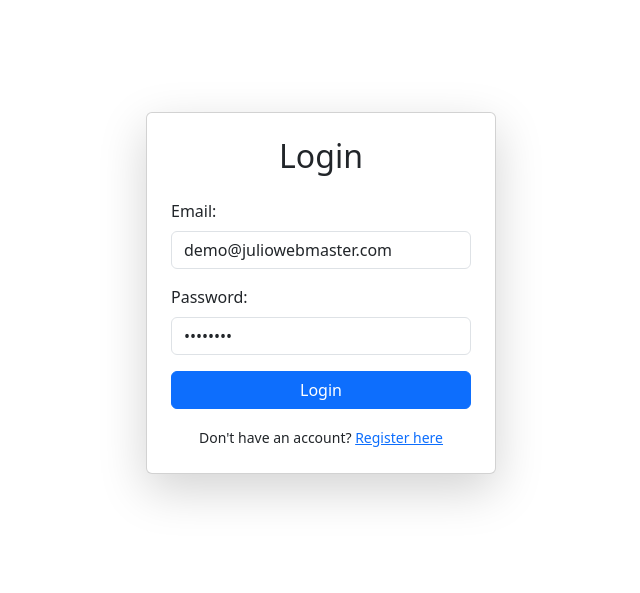
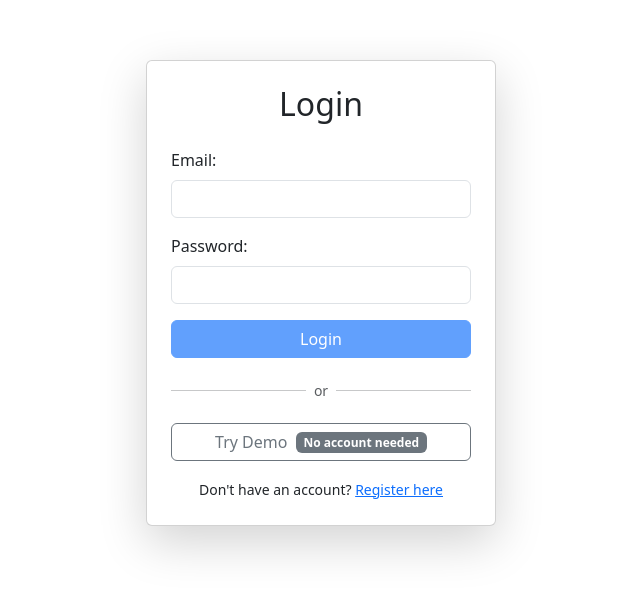
Before and after one commit to sourcecodeguy1/crm-portfolio, an Angular app in the folder client/: page /login in a window 1280 px wide. Shown: the part 107-700 px from the top of the page, without its empty margins (319-959 px from the left). Built offline with nearby package versions, Linux system fonts and the light colour scheme; no server answers.

Commit message:
feat: add demo login button with no-account-needed badge

```diff
--- a/client/src/app/components/login/login.component.html
+++ b/client/src/app/components/login/login.component.html
@@ -16,6 +16,17 @@
       <button type="submit" class="btn btn-primary w-100" [disabled]="loginForm.invalid">Login</button>
     </form>
 
+    <div class="d-flex align-items-center my-3">
+      <hr class="flex-grow-1">
+      <span class="mx-2 text-muted small">or</span>
+      <hr class="flex-grow-1">
+    </div>
+
+    <button type="button" class="btn btn-outline-secondary w-100" (click)="loginAsDemo()"
+      title="No account needed">
+      Try Demo <span class="badge bg-secondary ms-1">No account needed</span>
+    </button>
+
     <div class="text-center mt-3">
       <small>Don't have an account? <a [routerLink]="['/register']">Register here</a></small>
     </div>
--- a/client/src/app/components/login/login.component.ts
+++ b/client/src/app/components/login/login.component.ts
@@ -18,20 +18,41 @@ export class LoginComponent {
     private router: Router
   ) {
     this.loginForm = this.fb.group({
-      email: ['demo@juliowebmaster.com', [Validators.required, Validators.email]],
-      password: ['password', [Validators.required, Validators.minLength(6)]],
+      email: ['', [Validators.required, Validators.email]],
+      password: ['', [Validators.required, Validators.minLength(6)]],
     });
   }
 
+  loginAsDemo() {
+    this.loginForm.setValue({
+      email: 'demo@juliowebmaster.com',
+      password: 'password',
+    });
+    this.onSubmit();
+  }
+
   onSubmit() {
+    this.authService.getCsrfToken().subscribe(() => {
       if (this.loginForm.valid) {
         const { email, password } = this.loginForm.value;
-      this.authService.loginWithSanctum(email, password).subscribe({
-        next: (response) => {
+        this.authService.login(email, password).subscribe({
+          next: () => {
+            // Fetch user info after login to confirm authentication
+            this.authService.getUser().subscribe({
+              next: user => {
                 this.router.navigate(['/dashboard']);
+              },
+              error: err => {
+                // Handle error (e.g., show a message)
+                console.error('Failed to fetch user:', err);
+              }
+            });
           },
           error: (error) => console.error('Login error:', error)
         });
       }
+    });
   }
+
+
 }
```
Lines whose indentation alone changed are shown as unchanged.
